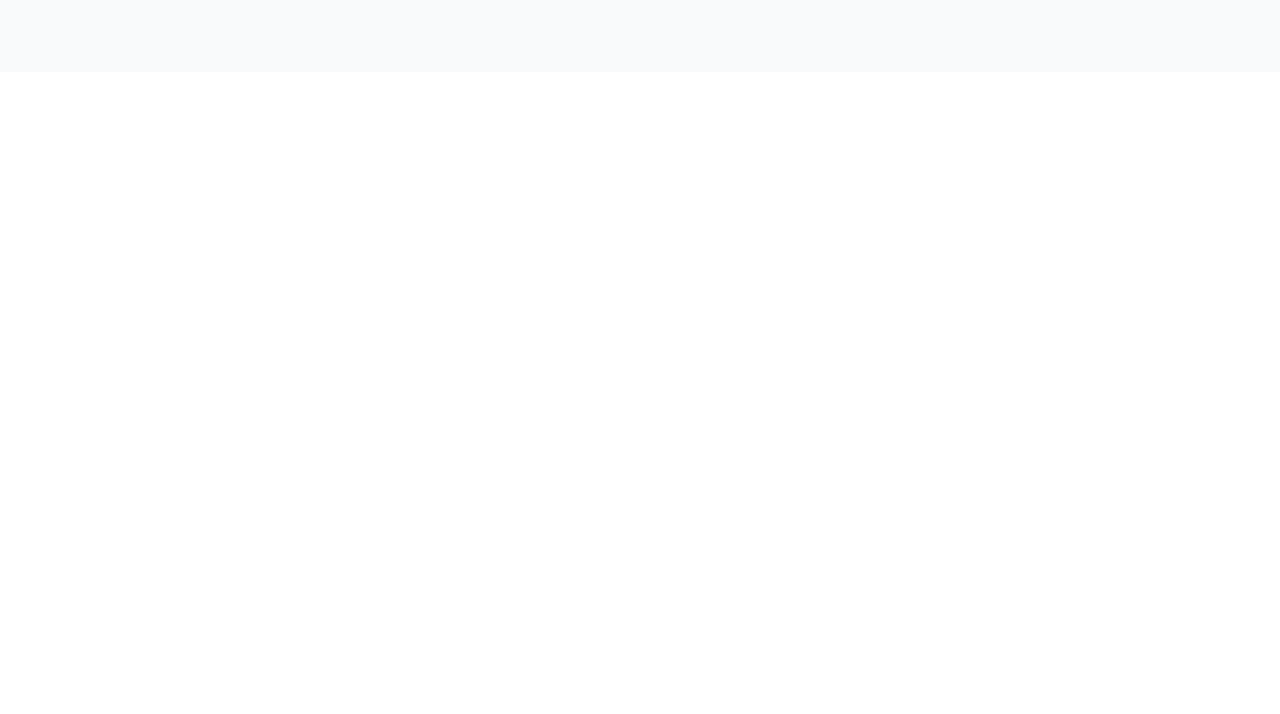
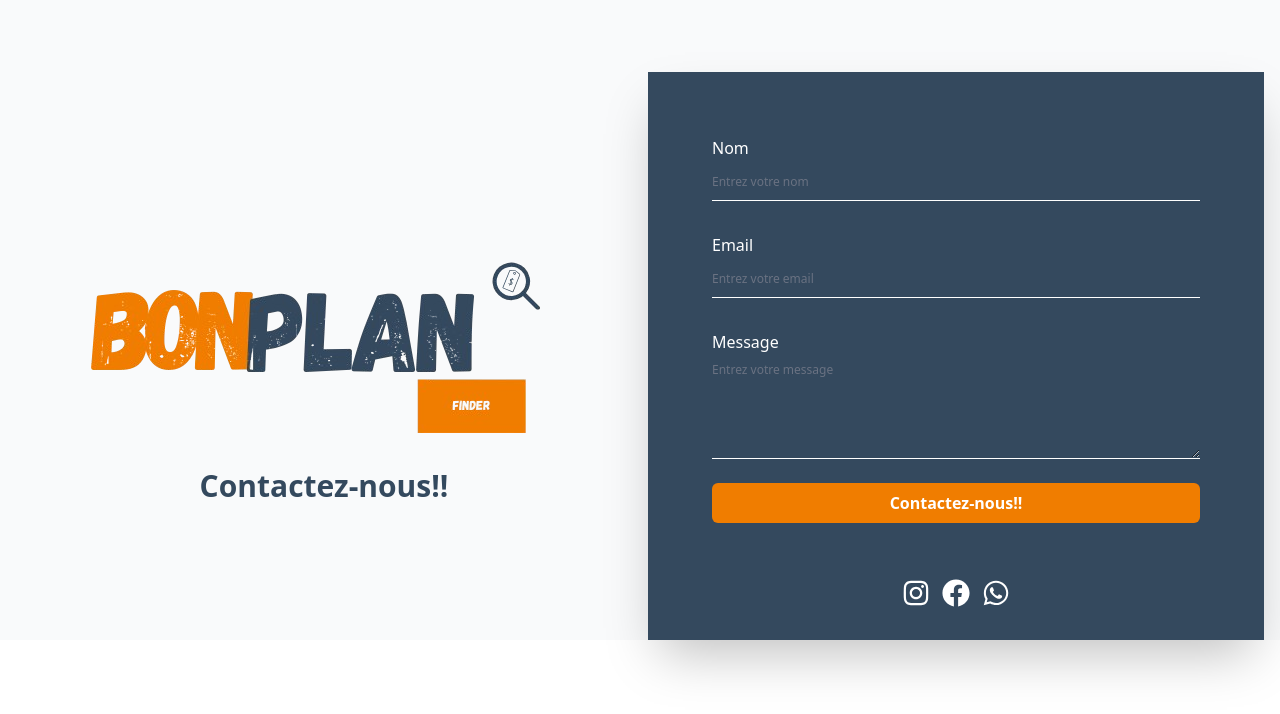
Before and after one commit to Violethekrr/BonPlanFinder, a React (Vite) app: page /Contact in a window 1280 px wide. Shown: the top 714 px of the page. Built offline with nearby package versions, Linux system fonts and the light colour scheme.

Commit message:
'Contact'

```diff
--- a/src/pages/Contact.tsx
+++ b/src/pages/Contact.tsx
@@ -1,9 +1,70 @@
-import React from 'react'
+import { textBlue,bgBlue,bgOrange } from "../Constantes"
+import { FaFacebook, FaInstagram, FaWhatsapp } from "react-icons/fa";
+import { motion} from "framer-motion";
 
 export default function Contact() {
+
+  const containerVariants = {
+    hidden: { x: 60, opacity: 0 },
+    visible: {
+      x:0,
+      opacity: 1,
+      transition: {
+
+        stiffness: 1000,
+        damping: 25
+      }
+    }
+  };
+const image = {
+    hidden: { scale: 0.98, opacity: 0 },
+    visible: {
+      scale:1,
+      opacity: 1,
+      transition: {
+
+        stiffness: 1000,
+        damping: 25
+      }
+    }
+  };
+
   return (
-    <div>
+    <div className='  flex flex-col-reverse sm:grid sm:grid-cols-2 gap-4 text-xs md:text-sm xl:text-base'>
+      <motion.div
+        variants={image}
+        initial="hidden"
+        animate="visible" className='p-4 flex flex-col justify-center items-center'>
+        <img src="/bpf1.png" alt="Icon" />
+        <p className={`text-xl md:text-2xl xl:text-3xl font-bold relative bottom-30 ${textBlue}`}>Contactez-nous!!</p>
+      </motion.div>
+      <motion.div
+       variants={containerVariants}
+       initial="hidden"
+       animate="visible"
+       exit="exit" className={`${bgBlue} text-white p-6 shadow-2xl`}>
+        <form className="flex flex-col gap-2 m-10">
+            <div className="flex flex-col gap-2 border-b border-white mb-6">
+                <p>Nom</p>
+                <input name="nom" type="text" className="outline-none placeholder:text-xs placeholder:text-gray-500 pb-2" placeholder="Entrez votre nom" />
+            </div>
+             <div className="flex flex-col gap-2 border-b border-white mb-6">
+                <p>Email</p>
+                <input name="email" type="email" className="outline-none placeholder:text-xs  placeholder:text-gray-500 pb-2" placeholder="Entrez votre email" />
+            </div>
+             <div className="flex flex-col gap-2 border-b border-white">
+                <p>Message</p>
+                <textarea name="message" placeholder="Entrez votre message" className="placeholder:text-xs h-24 outline-none  placeholder:text-gray-500"></textarea>
+             </div>
+             <button className={`${bgOrange} font-bold rounded-md  py-2 px-6 my-4 cursor-pointer hover:scale-102 duration-300 transition-transform`}>Contactez-nous!!</button>
 
+        </form>
+        <div className="flex gap-3 justify-center items-center">
+          <a><FaInstagram className="w-7 h-7"/></a>
+          <a><FaFacebook className="w-7 h-7"/></a>
+          <a><FaWhatsapp className="w-7 h-7"/></a>
+        </div>
+      </motion.div >
     </div>
   )
 }
--- a/src/pages/Produits.tsx
+++ b/src/pages/Produits.tsx
@@ -106,7 +106,7 @@ export default function Produits() {
       initial={{ opacity: 0 }}
       animate={{ opacity: 1 }}
       transition={{ duration: 0.5 }}
-      className={`flex flex-col gap-4 text-xs md:text-sm xl:text-base ${isDark ? 'text-white' : ''}`}
+      className={`bg-gray-50 flex flex-col gap-4 text-xs md:text-sm xl:text-base ${isDark ? 'text-white' : ''}`}
     >
 
       <motion.h2
```
